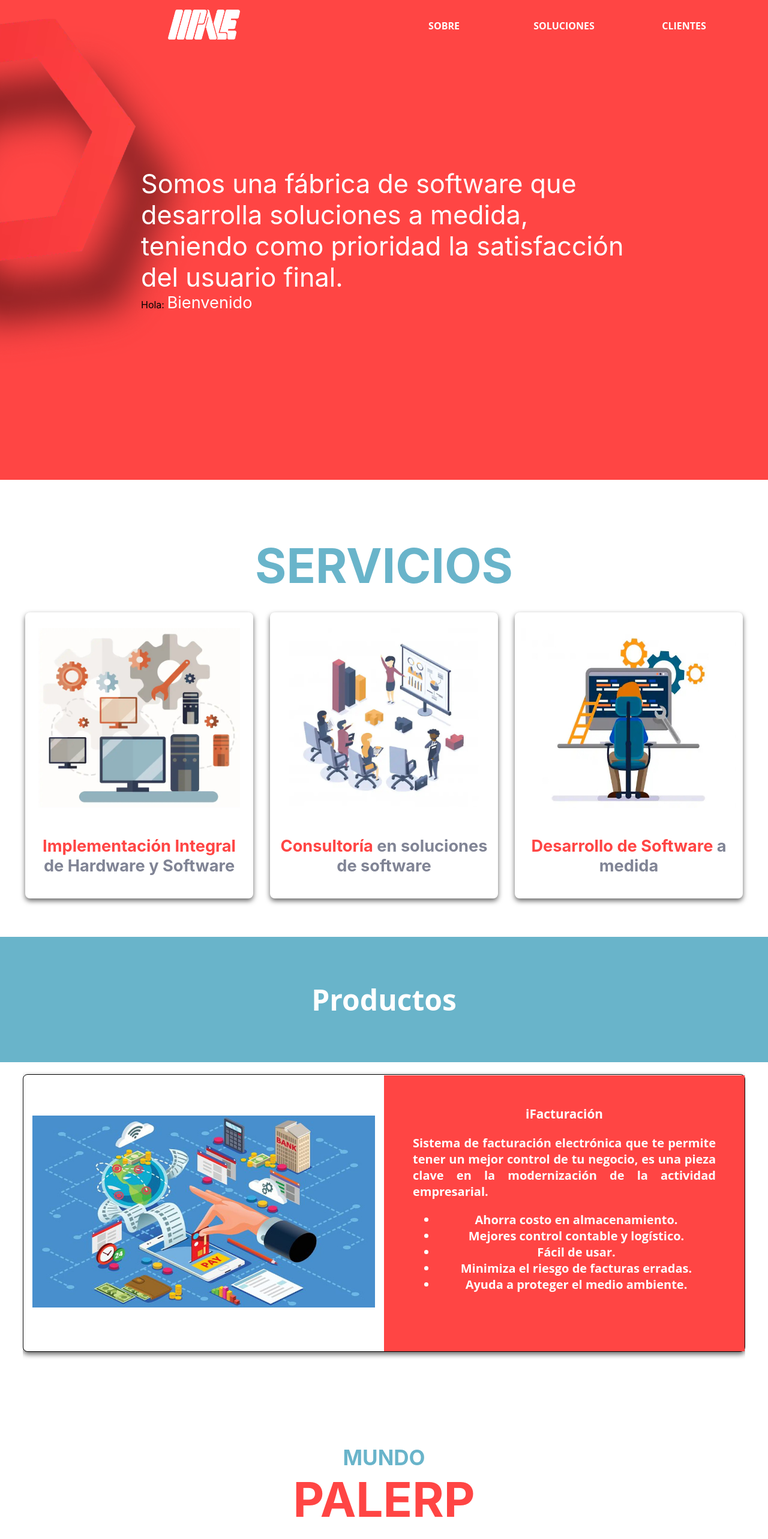
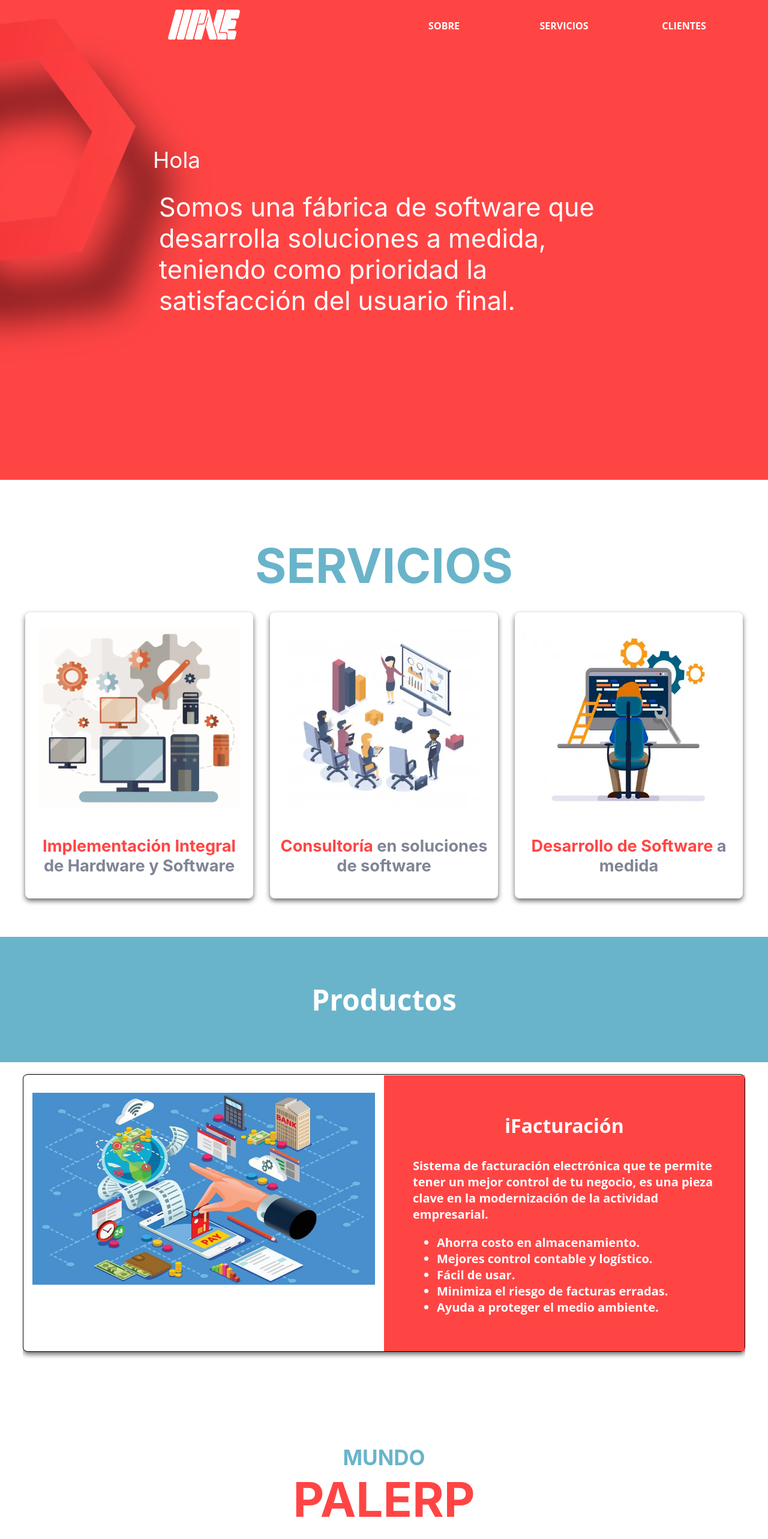
Before and after one commit to paleconsultores/website-palerp, a React (Create React App) app: page / in a window 1280 px wide. Shown: the top 2566 px of the page at 60% size. Built offline with nearby package versions, Linux system fonts and the light colour scheme.

Commit message:
configuraciones de texto y menu

```diff
--- a/src/components/App/Home/1-Header/MenuList/MenuList.js
+++ b/src/components/App/Home/1-Header/MenuList/MenuList.js
@@ -7,8 +7,8 @@ import './MenuList.css';
 export function MenuList() {
   return (
     <ul className="menu-list">
-      <li><a href="#Information">SOBRE</a></li>
-      <li><a href="#Solutions">SOLUCIONES</a></li>
+      <li><a href="#Hero">SOBRE</a></li>
+      <li><a href="#Solutions">SERVICIOS</a></li>
       <li><a href="#ClientList">CLIENTES</a></li>
     </ul>
   );
--- a/src/components/App/Home/2-Body/1-Hero/Hero.css
+++ b/src/components/App/Home/2-Body/1-Hero/Hero.css
@@ -25,6 +25,7 @@
   /*justify-self: center;*/
   color: white;
   font-size: 2.7rem;
+  margin: 30px;
 }
 
 /* hero background element */
--- a/src/components/App/Home/2-Body/1-Hero/Hero.js
+++ b/src/components/App/Home/2-Body/1-Hero/Hero.js
@@ -18,13 +18,14 @@ export function Hero() {
   });
 
   return(
-    <section className="hero" >
+    <section id="Hero"className="hero" >
       <div className="hero__content">
       </div>
       <div className="intro-text">
         <div className="intro-text__container">
+          <TypedText />
           <p className="intro-text__paragraph">Somos una fábrica de software que desarrolla soluciones a medida, teniendo como prioridad la satisfacción del usuario final.</p>
-          Hola: <TypedText />
+
         </div>
       </div>
       <div className="hero-background">
--- a/src/components/App/Home/2-Body/1-Hero/TypedText/TypedText.css
+++ b/src/components/App/Home/2-Body/1-Hero/TypedText/TypedText.css
@@ -1,13 +1,15 @@
 .intro-text__typed {
   margin: 0;
   color: white;
-  font-size: 1.7rem;
+  font-size: 2.3rem;
+  padding: 20px;
+
 }
 
 @media screen and (max-width : 900px){
   .intro-text__typed {
     margin: 0;
     color: white;
-    font-size:2.2rem;
+    font-size:2.5rem;
   }
 }
--- a/src/components/App/Home/2-Body/1-Hero/TypedText/TypedText.js
+++ b/src/components/App/Home/2-Body/1-Hero/TypedText/TypedText.js
@@ -5,9 +5,9 @@ import React, { useEffect } from "react";
 import './TypedText.css';
 
 export function TypedText() {
-  let txt = 'Bienvenidos a Pale Consultores';
+  let txt = 'Hola Bienvenidos a Pale Consultores';
   let i = 0;
-  let speed = 50;
+  let speed = 100;
   let isFinished = false;
 
   useEffect(function () {
--- a/src/components/App/Home/2-Body/3-Solutions/CardSolutions/CardSolutions.css
+++ b/src/components/App/Home/2-Body/3-Solutions/CardSolutions/CardSolutions.css
@@ -81,3 +81,16 @@
       background: transparent;
       border:#4B75B8 5px solid;
 }
+
+@media screen and (max-width:900px){
+    .card-solutions__text{
+        font-size: 2.5rem;
+        text-align: initial;
+     }
+     .card-solutions__seccionInfo p{
+        font-size: 2rem;
+     }
+     .card-solutions__seccionInfo span{
+        font-size: 2rem;
+     }
+}
--- a/src/components/App/Home/2-Body/4-Carousel/CarouselCard/CarouselCard.css
+++ b/src/components/App/Home/2-Body/4-Carousel/CarouselCard/CarouselCard.css
@@ -9,8 +9,6 @@
   background: #FFFFFF;
   box-shadow: 0 4px 8px 0 rgba(0, 0, 0, 0.60);
   border-radius: 8px 8px 8px 8px;
-  align-content: center;
-  align-items: center;
   margin-top: 20px;
 }
 /*image of Carousel Card Component*/
@@ -26,7 +24,6 @@
 .carousel-card__text{
   background: #FF4544;
   height: 20em;
-  align-items: center;
   margin-top: 1px;
   font-weight: bold;
   color: white;
@@ -36,13 +33,13 @@
 
 }
 .carousel-card__text-tittle{
-  font-size: 1.3rem;
+  font-size:  2rem;
   text-align: center;
 }
 .carousel-card__text-text{
-  text-align: justify;
+  text-align: initial;
+}
 
-}
 
 
 @media screen and (max-width: 1200px){
--- a/src/components/App/Home/2-Body/4-Carousel/CarouselCard/CarouselCard.js
+++ b/src/components/App/Home/2-Body/4-Carousel/CarouselCard/CarouselCard.js
@@ -17,7 +17,7 @@ export function CarouselCard ({property}) {
                 <p className="carousel-card__text-text">
                     {text}
                 </p>
-                <ul >
+                <ul className="carousel-card__text-text">
                     <li>{d1}</li>
                     <li>{d2}</li>
                     <li>{d3}</li>
--- a/src/components/App/Home/2-Body/5-Services/CardService/CardService.css
+++ b/src/components/App/Home/2-Body/5-Services/CardService/CardService.css
@@ -30,7 +30,6 @@
   padding: 1.5em 3rem;
   font-size: 2rem;
   align-self: center;
-  text-align: justify;
 }
 
 /* image of CardService component */
```
Also changed, not shown: src/components/App/Home/2-Body/4-Carousel/Carousel.css (+9 -0 lines).
